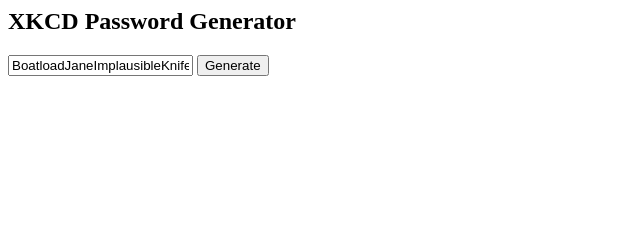
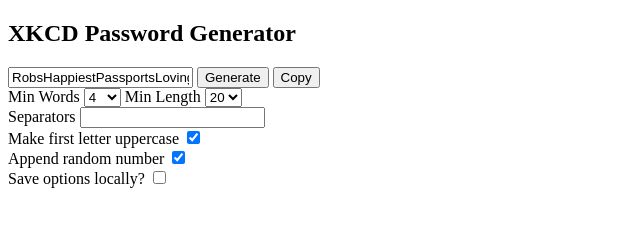
Before and after one commit to anson-vandoren/xkcdpassword.me, a plain HTML site: page index.html in a window 1280 px wide. Shown: the whole page, without its empty margins (0-640 px from the left). Drawn offline with Linux system fonts and the light colour scheme.

Commit message:
starts adding options

```diff
--- a/index.html
+++ b/index.html
@@ -1,5 +1,7 @@
-<html>
+<!DOCTYPE html>
+<html lang="en">
   <head>
+    <meta name="viewport" content="width=device-width, initial-scale=1">
     <title>XKCD Password Generator</title>
   </head>
   <body>
@@ -7,6 +9,42 @@
     <form>
       <input type="text" id="pw-text">
       <button type="button" id="pw-generate">Generate</button>
+      <button type="button" id="pw-copy">Copy</button>
+      <br/>
+      <label for="pw-min-words">Min Words</label>
+      <select id="pw-min-words" name="pw-min-words">
+        <option value="2">2</option>
+        <option value="3">3</option>
+        <option value="4" selected="selected">4</option>
+        <option value="5">5</option>
+        <option value="6">6</option>
+        <option value="7">7</option>
+        <option value="8">8</option>
+        <option value="9">9</option>
+        <option value="10">10<option>
+      </select>
+      <label for="pw-min-length">Min Length</label>
+      <select id="pw-min-length" name="pw-min-length">
+        <option value="10">10</option>
+        <option value="15">15</option>
+        <option value="20" selected="selected">20</option>
+        <option value="25">25</option>
+        <option value="30">30</option>
+        <option value="35">35</option>
+        <option value="40">40</option>
+      </select>
+      <br/>
+      <label for="pw-separators">Separators</label>
+      <input type="text" id="pw-separators">
+      <br/>
+      <label for="pw-uppercase">Make first letter uppercase</label>
+      <input type="checkbox" id="pw-uppercase" checked="checked">
+      <br/>
+      <label for="pw-end-num">Append random number</label>
+      <input type="checkbox" id="pw-end-num" checked="checked">
+      <br/>
+      <label for="pw-save-options">Save options locally?</label>
+      <input type="checkbox" id="pw-save-options">
     </form>
 
     <script type="text/javascript" src="js/main.js"></script>
--- a/js/main.js
+++ b/js/main.js
@@ -1,25 +1,34 @@
 class PasswordGenerator {
   constructor() {
+    this.optionRefs = {};
+    this.bindUiRefs();
     this.options = {
-      numWords: 4,
-      doCapitalize: true,
-      separator: "",
-      // TODO: profanity checkbox?
+      doUppercase: true,
+      separators: [""],
+      addRandomEndNumber: true,
+      saveOptions: false,
     };
-
-    this.currentPassword = "blankpassword";
-
-    // bind UI references
-    this.passwordBox = document.getElementById("pw-text");
-    this.generateButton = document.getElementById("pw-generate");
 
     this.generateButton.addEventListener("click", (evt) =>
       this.generateNewPassword(evt)
     );
 
-    this.passwordBox.value = this.currentPassword;
+    this.loadWordListFromFile().then(() => this.generateNewPassword());
+  }
 
-    this.loadWordListFromFile().then(() => this.generateNewPassword());
+  bindUiRefs() {
+    // Options that should be saved
+    this.optionRefs.minWords = document.getElementById("pw-min-words");
+    this.optionRefs.minLength = document.getElementById("pw-min-length");
+    this.optionRefs.separators = document.getElementById("pw-separators");
+    this.optionRefs.doUppercase = document.getElementById("pw-uppercase");
+    this.optionRefs.addEndNum = document.getElementById("pw-end-num");
+    this.optionRefs.saveOptions = document.getElementById("pw-save-options");
+
+    // Other UI refs
+    this.passwordBox = document.getElementById("pw-text");
+    this.generateButton = document.getElementById("pw-generate");
+    this.copyButton = document.getElementById("pw-copy");
   }
 
   async loadWordListFromFile() {
@@ -33,32 +42,48 @@
 
   generateNewPassword(evt) {
     let chosenWords = [];
-    const wordsForPassword = this.options.numWords;
+    const wordsForPassword = this.optionRefs.minWords.value;
     for (let i = 0; i < wordsForPassword; i++) {
       // choose a uniformly distributed random number between 0 and
-      const randomNum = this.uniformlyDistributedRandom(
-        0,
-        this.allWords.length
-      );
+      const randomNum = this.getRand(0, this.allWords.length);
       chosenWords.push(this.allWords[randomNum]);
     }
 
-    console.log(chosenWords);
-
-    // join all chosenWords with a separator
-    const newPassword = chosenWords.reduce((acc, word) => {
-      word = this.options.doCapitalize
+    let newPassword = chosenWords.reduce((acc, word) => {
+      word = this.optionRefs.doUppercase.checked
         ? word.charAt(0).toUpperCase() + word.slice(1)
         : word;
+      // TODO: add separator
       return acc + word;
     }, "");
 
+    // TODO: check if minLength is met and add another word if not
+    // add in one extra length if addEndNum is true
+    const isTooShort = (password) => {
+      const additionalChars = this.optionRefs.addEndNum.checked ? 1 : 0;
+      const foundLen = password.length + additionalChars;
+
+      return foundLen < this.optionRefs.minLength.value;
+    };
+
+    while (isTooShort(newPassword)) {
+      const randomNum = this.getRand(0, this.allWords.length);
+      let nextWord = this.allWords[randomNum];
+      if (this.optionRefs.doUppercase.checked) {
+        nextWord = nextWord.charAt(0).toUpperCase() + nextWord.slice(1);
+      }
+      newPassword += nextWord;
+    }
+
+    if (this.optionRefs.addEndNum.checked) {
+      newPassword += this.getRand(0, 10);
+    }
+
     // update the input box
     this.passwordBox.value = newPassword;
-
   }
 
-  uniformlyDistributedRandom(lower, upper) {
+  getRand(lower, upper) {
     const difference = upper - lower;
     const RAND_MAX = Math.pow(2, 32);
     const maxAllowableRandom = RAND_MAX - (RAND_MAX % difference);
```
Also changed, not shown: data/wordlist.txt.
